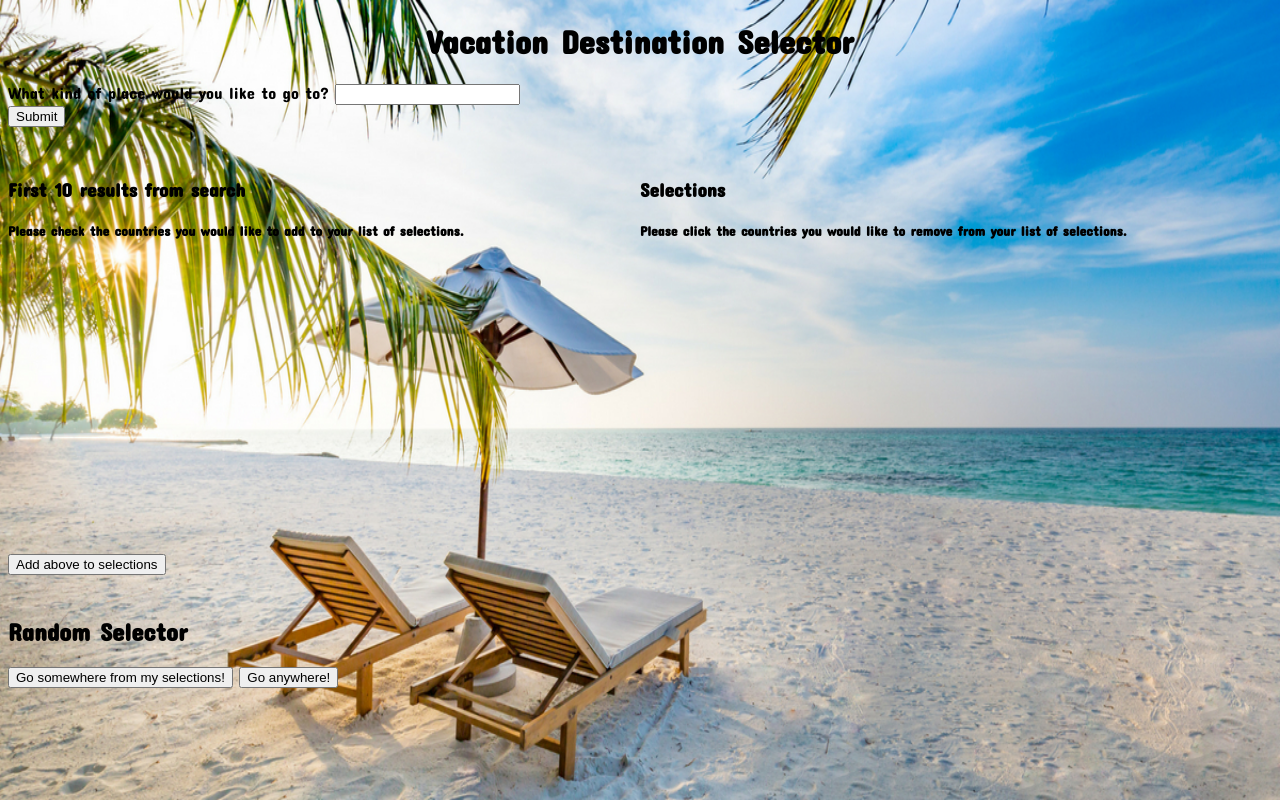
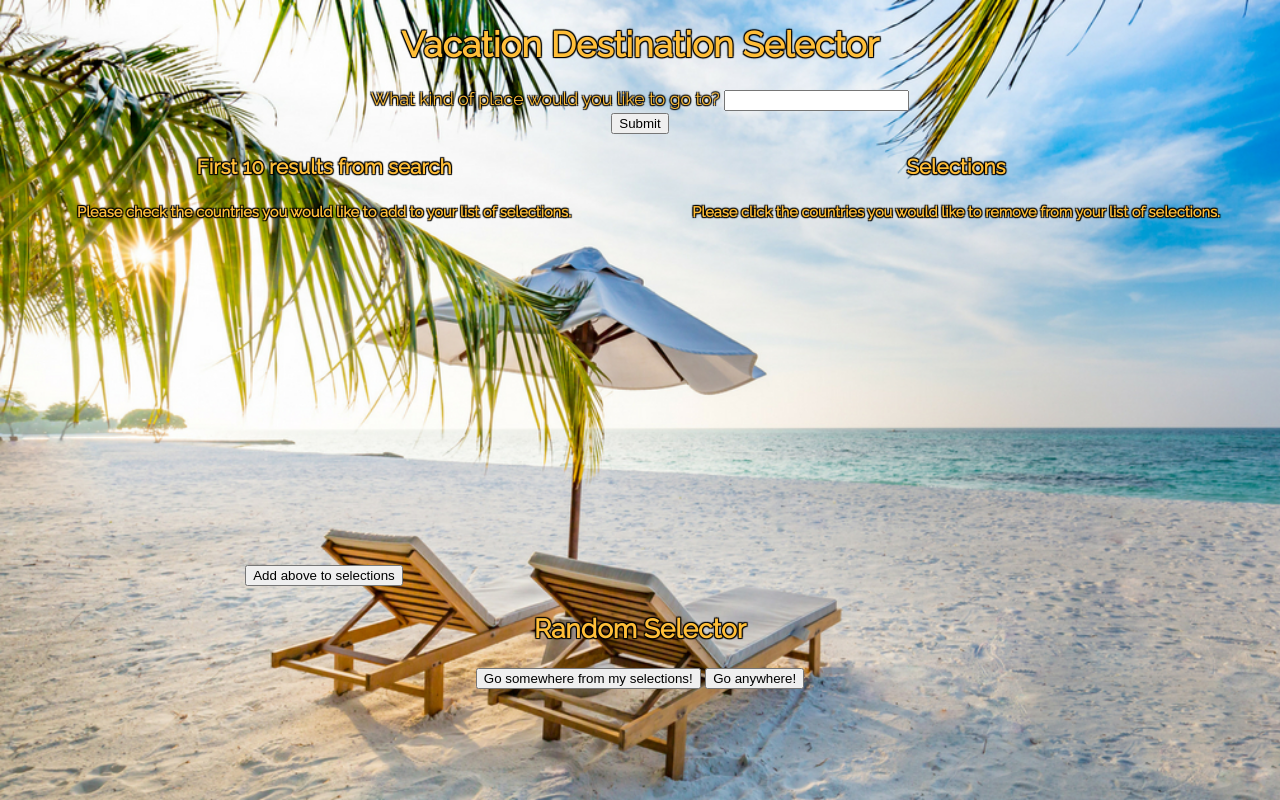
Before and after one commit to MarcoYuen17/Vacation-Destination-Selector, a Flask app: page / in a window 1280 px wide. Run offline with Flask 2, Linux system fonts and the light colour scheme; some libraries are stand-ins or nearby versions.

Commit message:
Reformatted visual display and updated fonts

```diff
--- a/static/css/style.css
+++ b/static/css/style.css
@@ -1,6 +1,18 @@
+html {
+    background-image: url(../vacation_backdrop.jpg);
+    background-size: cover;
+    height: 100%;
+}
+
 body {
-    font-family: 'Concert One', Helvetica;
-    font-size: 1.025em; /*TODO: add space for large descriptions*/
+    font-size: 1.1em;
+    color: #ffbe38;
+    text-shadow: black 1px 1px 1px,
+                 black -1px 1px 1px,
+                 black -1px -1px 1px,
+                 black 1px -1px 1px;
+    text-align: center;
+    font-family: 'Raleway', Helvetica;
 }
 
 .results_and_selections {
@@ -15,12 +27,8 @@ body {
     width: 50%;
 }
 
-.results_and_selections {
-    margin-top: 2.5%;
-}
-
 .random_chooser {
-    margin-top: 2%;
+    margin-top: -1%;
 }
 
 .result_container {
--- a/templates/front.html
+++ b/templates/front.html
@@ -4,18 +4,17 @@
         <title>
             Vacation Destination Selector
         </title>
-        <link href="https://fonts.googleapis.com/css2?family=Concert+One&display=swap" rel="stylesheet">
+        <link href="https://fonts.googleapis.com/css2?family=Raleway&display=swap" rel="stylesheet">
         <link href='../static/css/style.css' rel='stylesheet' type='text/css'>
         <script src='../static/script.js' type='text/javascript'></script>
         <script src='https://ajax.googleapis.com/ajax/libs/jquery/3.1.0/jquery.min.js'></script>
     </head>
 
     <body>
-        <img src='../static/vacation_backdrop.jpg' id='backdrop'>
         <h1 class='site_title'>Vacation Destination Selector</h1>
         <form>
             <section class='question'>
-                <label for='kind'>What kind of place would you like to go to?<!--ex. america, warm--></label>
+                <label for='kind'>What kind of place would you like to go to?</label>
                 <input type='text' name='kind' id='kind'>
             </section>
             <section class='submission'>
@@ -69,7 +68,7 @@
                         <label for='result10' id='result10label'></label>
                     </div>
                     <br>
-                    <button onclick='updateSelections()'>Add above to selections</button>
+                    <button onclick='updateSelections()'>Add above to selections</button> <!--TODO: make button same as text in selections-->
                     <p id='update_selection_error'></p>
                 </form>
             </div>
```
